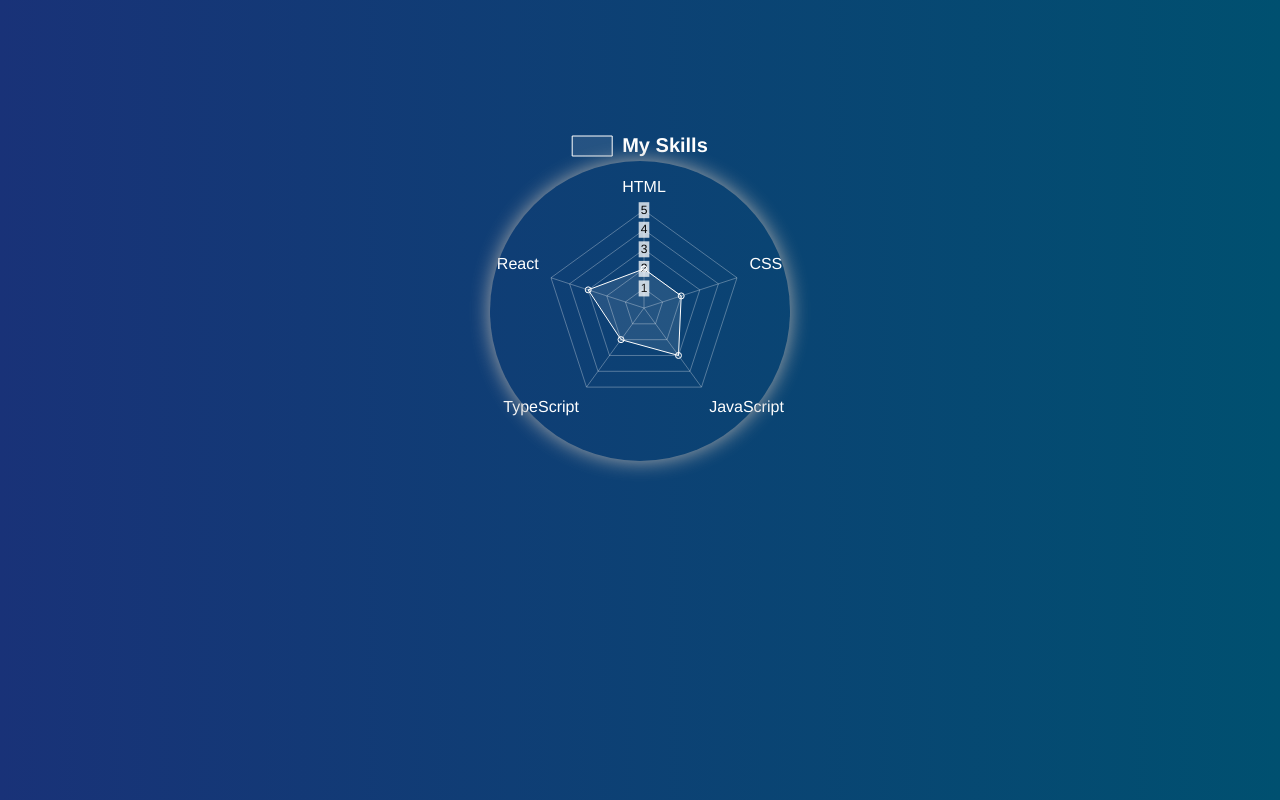
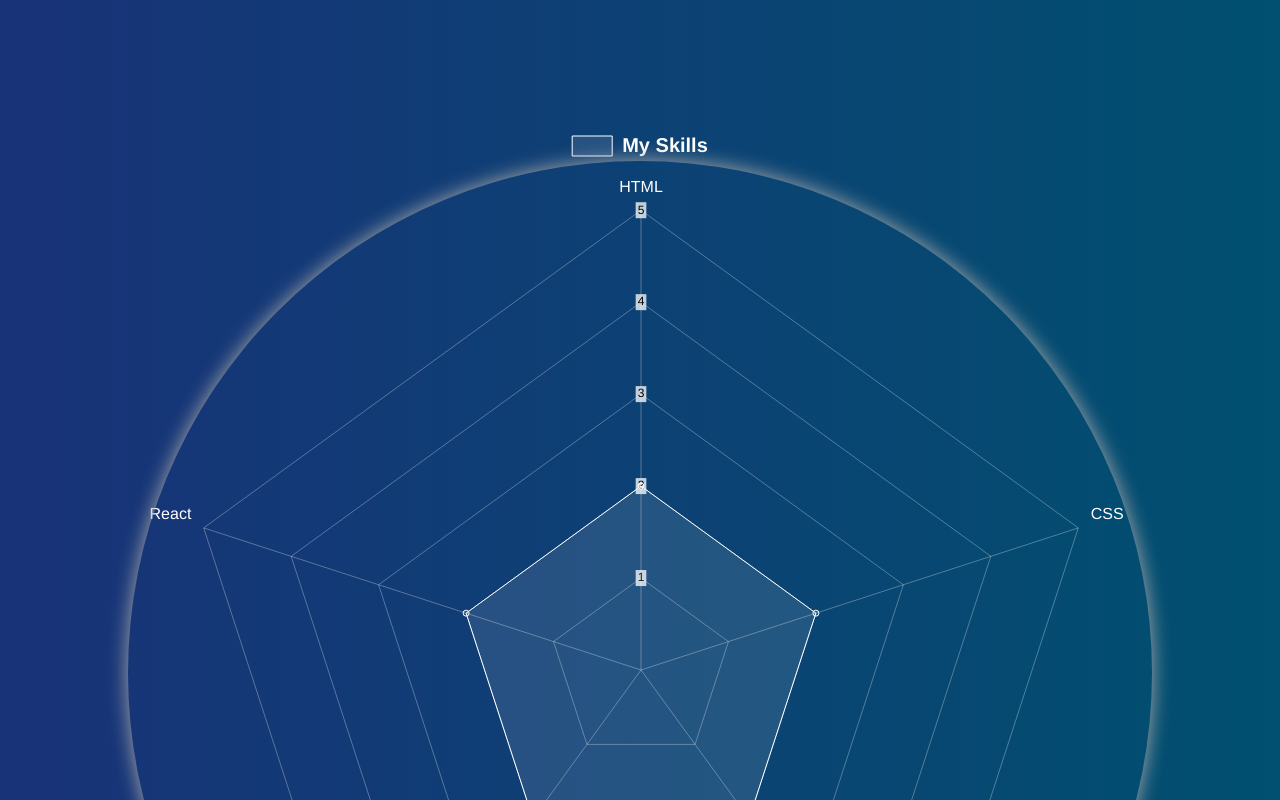
Before and after one commit to LSbard000com/My-Portfolio, a React (Vite) app: page / in a window 1280 px wide. Shown: the part 3240-4040 px from the top of the page. Built offline with nearby package versions, Linux system fonts and the light colour scheme; a web font is replaced by a local one.

Commit message:
微調整

```diff
--- a/src/App.css
+++ b/src/App.css
@@ -411,18 +411,18 @@
 }
 
 .my-skills .chart-area .chart {
-    width: 300px;
-    height: 300px;
+    width: 80vw;
+    height: 80vw;
     margin-inline: auto;
 }
 
 
 .my-skills .chart-area .chart-mask {
-    width: 300px;
-    height: 300px;
+    width: 80vw;
+    height: 80vw;
     border-radius: 50%;
     box-shadow: 0px 0px 20px #aaa;
     position: absolute;
     top: 35px;
-    left: calc(100vw / 2 - 150px)
+    left: 10vw;
 }
--- a/src/components/RadarChart.tsx
+++ b/src/components/RadarChart.tsx
@@ -21,7 +21,7 @@ const RadarChart: React.FC = () => {
         datasets: [
             {
                 label: 'My Skills',
-                data: [2, 2, 3, 2, 3],
+                data: [2, 2, 2, 2, 2],
                 backgroundColor: 'rgba(255, 255, 255, 0.1)',
                 borderColor: 'rgba(255, 255, 255, 1)',
                 borderWidth: 1,
```
